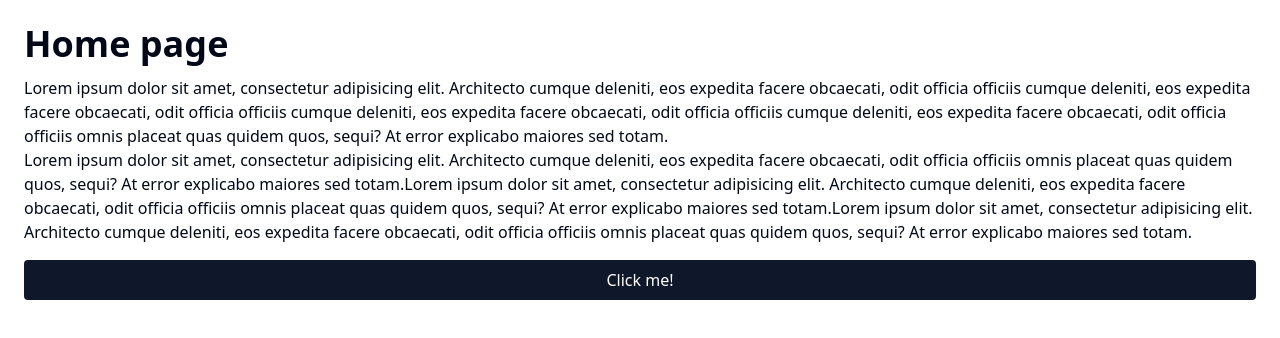
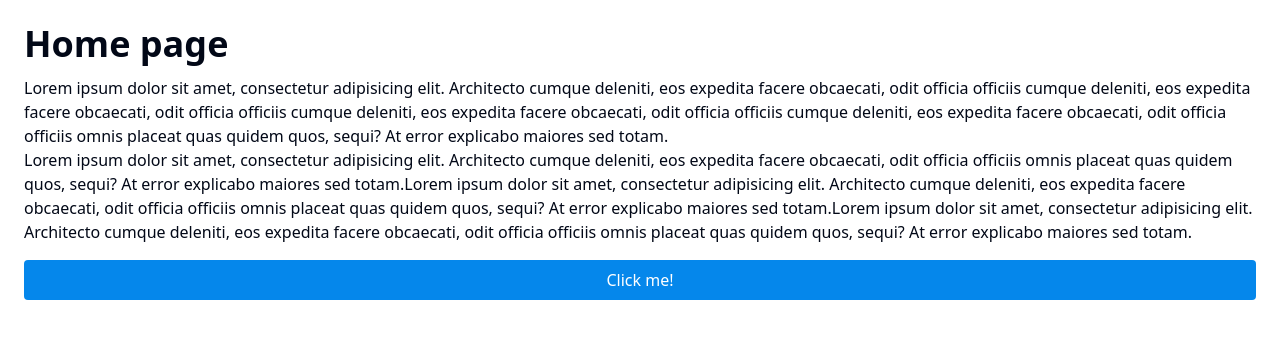
Before and after one commit to AgenciaServitec/servicont, a Next.js app: page / in a window 1280 px wide. Shown: the top 338 px of the page. Built offline with nearby package versions, Linux system fonts and the light colour scheme.

Commit message:
Update: palette colors

```diff
--- a/app/globals.css
+++ b/app/globals.css
@@ -30,9 +30,9 @@
     --card-foreground: 222.2 84% 4.9%;
     --popover: 0 0% 100%;
     --popover-foreground: 222.2 84% 4.9%;
-    --primary: 222.2 47.4% 11.2%;
+    --primary: 206 96% 47%;
     --primary-foreground: 210 40% 98%;
-    --secondary: 210 40% 96.1%;
+    --secondary: 206 95% 37%;
     --secondary-foreground: 222.2 47.4% 11.2%;
     --muted: 210 40% 96.1%;
     --muted-foreground: 215.4 16.3% 46.9%;
```
